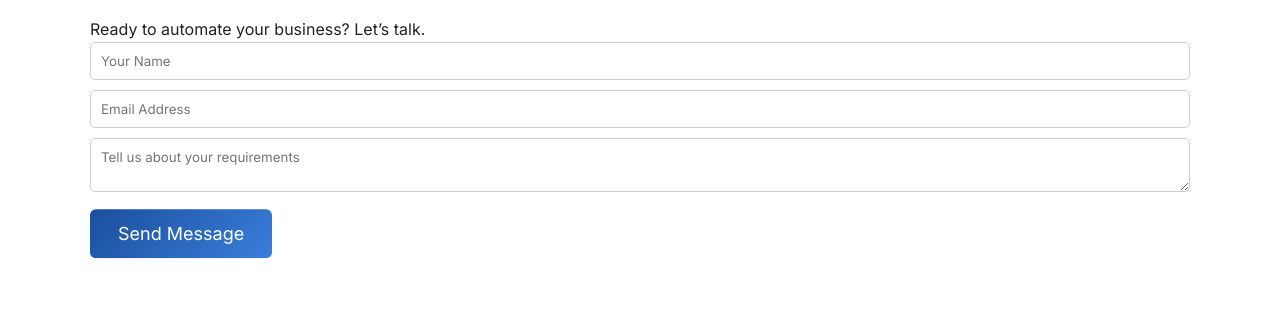
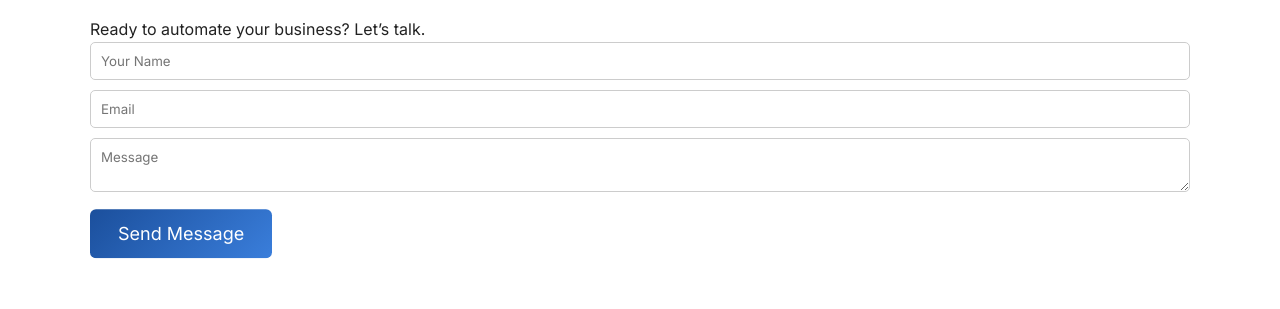
Before and after one commit to automationtechsolutions/automation-website, a plain HTML site: page index.html in a window 1280 px wide. Shown: the part 4715-5024 px from the top of the page. Drawn offline with nearby package versions, Linux system fonts and the light colour scheme.

Commit message:
Add files via upload

```diff
--- a/index.html
+++ b/index.html
@@ -416,10 +416,13 @@
         <div class="container" data-aos="fade-up">
             <h3>Contact Us</h3>
             <p>Ready to automate your business? Let’s talk.</p>
-            <form> <input type="text" placeholder="Your Name" required /> <input type="email"
-                    placeholder="Email Address" required /> <textarea
-                    placeholder="Tell us about your requirements"></textarea> <button type="submit"
-                    class="btn-primary">Send Message</button> </form>
+            <form action="https://formspree.io/f/xkowgwzw" method="POST">
+                <input type="text" name="name" placeholder="Your Name" required>
+                <input type="email" name="email" placeholder="Email" required>
+                <textarea name="message" placeholder="Message"></textarea>
+                <button type="submit" class="btn-primary">Send Message</button>
+            </form>
+
         </div>
     </section>
     <footer>
```
